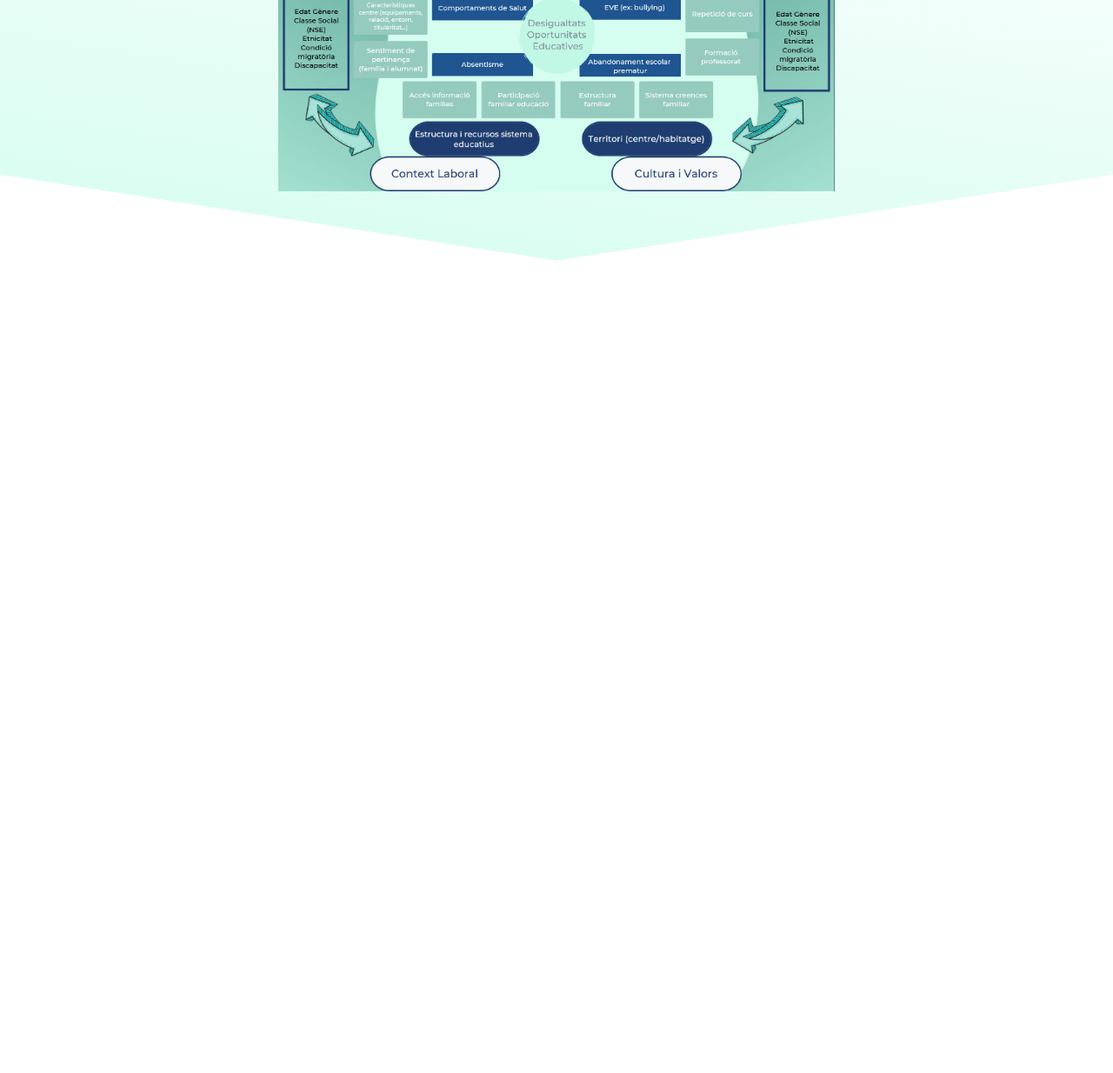
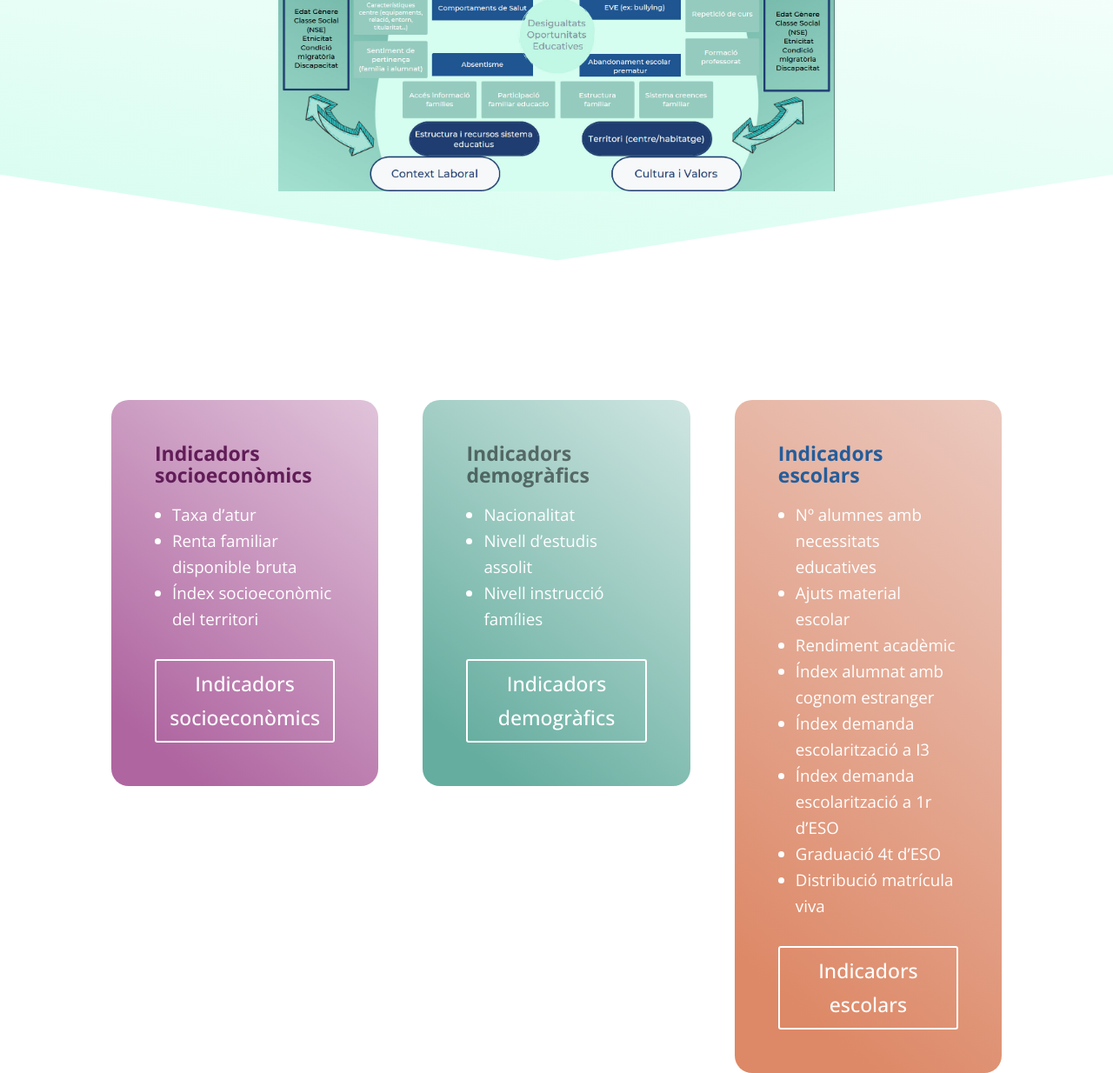
Before and after one commit to JuditCCAjuntament/WebObservatori, a plain HTML site: page index.html in a window 1280 px wide. Shown: the part 1679-2913 px from the top of the page at 87% size. Before the commit the page ends 1979 px from the top, so only its background shows below. Drawn offline with nearby package versions, Linux system fonts and the light colour scheme.

Commit message:
Indicadors

```diff
--- /dev/null
+++ b/css/indicadors.css
@@ -0,0 +1,127 @@
+.indicadorsDiv{
+    margin-top: 20vh;
+    display: flex;
+    align-items: flex-start;
+    width: 100%;
+    justify-content: space-between;
+}
+.indicadorsDiv ul:not(.browser-default)>li {
+    list-style-type: disc;
+    list-style-position: outside;
+    font-size: 125%;
+    line-height: 30px;
+    color: white;
+}
+.indicadorsDiv h3{
+    font-weight: 700;
+    font-size: 20px;
+}
+
+.indicadorsDiv ul{
+    margin-top: 0px;
+    margin-left: 20px;
+}
+.socioeDiv {
+    width: 24%;
+    background-image: linear-gradient(40deg,#af65a0 12%,rgba(175,101,160,0.39) 100%);
+    margin-left: 10%;
+}
+.escolarsDiv{
+    width: 24%;
+    background-image: linear-gradient(40deg,#dd8866 12%,#ebc9bf 100%);
+    margin-right: 10%;
+}
+.demograDiv{
+    width: 24%;
+    background-image: linear-gradient(40deg,#65ad9f 12%,rgba(101,173,159,0.31) 100%);
+}
+.indicsDiv{
+    display: flex;
+    flex-direction: column;
+    justify-content: center;
+    align-items: flex-start;
+    border-radius: 20px 20px 20px 20px;
+    overflow: hidden;
+    padding-top: 20px;
+    padding-right: 50px;
+    padding-bottom: 50px;
+    padding-left: 50px;
+
+}
+
+.indicsDiv a{
+    color: #FFFFFF!important;
+    align-self: center;
+    transition: all 300ms ease 0ms;
+    display: inline-block;
+    position: relative;
+    font-size: 23px;
+    font-weight: 500;
+    padding: 0.3em 1em;
+    padding-right: 0px;
+    padding-left: 0px;
+    line-height: 1.7em!important;
+    background-color: transparent;
+    background-size: cover;
+    background-position: 50%;
+    background-repeat: no-repeat;
+    border: 2px solid;
+    border-radius: 3px;
+    text-align: center;
+    margin-top: 8%;
+    width: 100%;
+
+}
+.indicsDiv a:hover{
+    border-color: transparent;
+    padding-left: 22px;
+}
+.socioeDiv a:hover{
+    background-color: rgba(175,101,160,0.39);
+}
+.demograDiv a:hover{
+    background-color: #65ad9f;
+}
+.escolarsDiv a:hover{
+    background-color: #dd8866;
+}
+
+
+.indicsDiv i.material-icons{
+    font-size: 30px;
+    vertical-align: middle;
+}
+
+.indicsDiv h3{
+    font-weight: 700;
+    font-size: 23px;
+
+}
+.socioeDiv h3{
+    color: #611d58!important;
+}
+.demograDiv h3{
+    color: rgba(0,0,0,0.5)!important;
+}
+.escolarsDiv{
+    color: #245d9b!important;
+}
+
+@media only screen and (max-width: 720px) {
+    .indicadorsDiv{
+        align-items: center;
+        justify-content: center;
+        flex-direction: column;
+        margin: 0px;
+        padding: 10px;
+    }
+    .indicsDiv{
+        margin: 0px;
+        margin-top: 20px;
+        width: 100%;
+    }
+    .indicsDiv a{
+        padding-right: 10px;
+    padding-left: 10px;
+    }
+}
--- a/index.html
+++ b/index.html
@@ -21,6 +21,8 @@
     <link rel="stylesheet" href="./css/title.css">
     <link rel="stylesheet" href="./css/about.css">
     <link rel="stylesheet" href="./css/map.css">
+    <link rel="stylesheet" href="./css/indicadors.css">
+
 </head>
 
 <body>
@@ -113,6 +115,41 @@
         <div class="conceptualMapDiv">
             <img src="res/img/mapa.jpg" alt="" id="conceptualMapID">
         </div>
+        <div class="indicadorsDiv ">
+            <div class="socioeDiv indicsDiv">
+                <h3>Indicadors socioeconòmics</h3>
+                <ul>
+                    <li>Taxa d’atur</li>
+                    <li>Renta familiar disponible bruta</li>
+                    <li>Índex socioeconòmic del territori</li>
+                </ul>
+                <a class="socioeAnchor" href="#">Indicadors socioeconòmics</a>
+            </div>
+            <div class="demograDiv indicsDiv">
+                <h3>Indicadors demogràfics</h3>
+                <ul>
+                    <li>Nacionalitat</li>
+                    <li>Nivell d’estudis assolit</li>
+                    <li>Nivell instrucció famílies</li>
+                </ul>
+                <a class="socioeAnchor" href="#">Indicadors demogràfics</a>
+            </div>
+            <div class="escolarsDiv indicsDiv">
+                <h3>Indicadors escolars</h3>
+                <ul>
+                    <li>Nº alumnes amb necessitats educatives</li>
+                    <li>Ajuts material escolar</li>
+                    <li>Rendiment acadèmic</li>
+                    <li>Índex alumnat amb cognom estranger</li>
+                    <li>Índex demanda escolarització a I3</li>
+                    <li>Índex demanda escolarització a 1r d’ESO</li>
+                    <li>Graduació 4t d’ESO</li>
+                    <li>Distribució matrícula viva</li>
+                </ul>
+                <a class="socioeAnchor" href="#">Indicadors escolars</a>
+
+            </div>
+        </div>
     </div>
     <script src="js/main.js"></script>
     <!-- Materialize Script -->
--- a/js/main.js
+++ b/js/main.js
@@ -5,20 +5,31 @@ $(document).ready(function () {
 });
 
 //Collapsible
-$( ".collapsibleIndicadors" ).hover(
-  function() {
-    $( ".collapsibleItems" ).css("display","flex");
+$(".collapsibleIndicadors").hover(
+  function () {
+    $(".collapsibleItems").css("display", "flex");
     console.log("Hovered In Menu");
-  }, function() {
+  }, function () {
     console.log("Hovered Out Menu");
   }
 );
-$( ".collapsibleItems" ).hover(
-  function(){
+$(".collapsibleItems").hover(
+  function () {
     console.log("Hovered In Items");
   },
-  function() {
-    $( this ).css("display","none");
+  function () {
+    $(this).css("display", "none");
     console.log("Hovered out Items");
   }
 );
+
+//Anchors
+$(".socioeAnchor").hover(
+  function () {
+    $(this).append($("<i class='material-icons'> chevron_right</i>"));
+    $(this).children("i").css("display","none");
+    $(this).children("i").fadeIn();
+  }, function () {
+    $(this).find("i").last().remove();
+  }
+);
```
